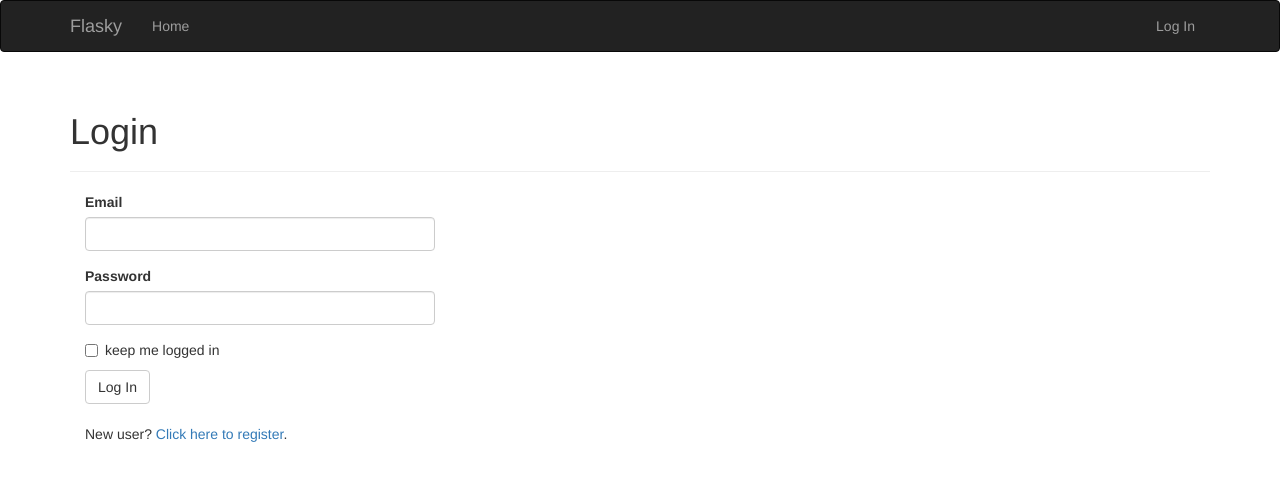
After one commit to steventan0110/first_flask, a Flask app: page /auth/login in a window 1280 px wide. The commit adds this page. Shown: the top 481 px of the page. Run offline with Flask 2, Linux system fonts and the light colour scheme; parts of the project's set-up code (start-up, migrations or seed data) failed here and were passed over; some libraries are stand-ins or nearby versions.

Commit message:
update login authentication form

```diff
--- /dev/null
+++ b/Flask/app/auth/__init__.py
@@ -0,0 +1,4 @@
+from flask import Blueprint
+auth = Blueprint('auth', __name__)
+
+from . import views
--- /dev/null
+++ b/Flask/app/auth/forms.py
@@ -0,0 +1,11 @@
+from flask_wtf import Form
+from wtforms import StringField, PasswordField, BooleanField, SubmitField
+from wtforms.validators import Required, Email, Length
+
+class LoginForm(Form):
+    email = StringField('Email', validators=[Required(),
+                                             Length(1,64),
+                                             Email()])
+    password = PasswordField('Password', validators=[Required()])
+    remember_me = BooleanField('keep me logged in')
+    submit = SubmitField('Log In')
--- /dev/null
+++ b/Flask/app/auth/views.py
@@ -0,0 +1,33 @@
+from flask import render_template, redirect, request, url_for, flash
+from flask_login import login_user, logout_user, login_required, \
+    current_user
+from . import auth
+from .. import db
+from ..models import User
+from ..email import send_email
+from .forms import LoginForm
+
+
+
+@auth.route('/login', methods=['GET', 'POST'])
+def login():
+    form = LoginForm()
+    if form.validate_on_submit():
+        user = User.query.filter_by(email=form.email.data.lower()).first()
+        if user is not None and user.verify_password(form.password.data):
+            login_user(user, form.remember_me.data)
+            '''next saved original route user tried to access'''
+            next = request.args.get('next')
+            if next is None or not next.startswith('/'):
+                next = url_for('main.index')
+            return redirect(next)
+        flash('Invalid email or password.')
+    return render_template('auth/login.html', form=form)
+
+
+@auth.route('/logout')
+@login_required
+def logout():
+    logout_user()
+    flash('You have been logged out.')
+    return redirect(url_for('main.index'))
--- /dev/null
+++ b/Flask/app/templates/auth/login.html
@@ -0,0 +1,15 @@
+{% extends "base.html" %}
+{% import "bootstrap/wtf.html" as wtf %}
+
+{% block title %}Flasky - Login{% endblock %}
+
+{% block page_content %}
+<div class="page-header">
+    <h1>Login</h1>
+</div>
+<div class="col-md-4">
+    {{ wtf.quick_form(form) }}
+    <br>
+    <p>New user? <a href="{{ url_for('auth.register') }}">Click here to register</a>.</p>
+</div>
+{% endblock %}
--- a/Flask/app/templates/base.html
+++ b/Flask/app/templates/base.html
@@ -11,11 +11,18 @@
                 <span class="icon-bar"></span>
                 <span class="icon-bar"></span>
             </button>
-            <a class="navbar-brand" href="/">Flasky</a>
+            <a class="navbar-brand" href="{{ url_for('main.index') }}">Flasky</a>
         </div>
         <div class="navbar-collapse collapse">
             <ul class="nav navbar-nav">
-                <li><a href="/">Home</a></li>
+                <li><a href="{{ url_for('main.index') }}">Home</a></li>
+            </ul>
+            <ul class="nav navbar-nav navbar-right">
+                {% if current_user.is_authenticated %}
+                <li><a href="{{ url_for('auth.logout') }}">Log Out</a></li>
+                {% else %}
+                <li><a href="{{ url_for('auth.login') }}">Log In</a></li>
+                {% endif %}
             </ul>
         </div>
     </div>
```
Also changed, not shown: Flask/app/__init__.py (+8 -1 lines), Flask/app/models.py (+29 -2 lines), Flask/app/templates/index.html (+1 -9 lines), Flask/migrations/versions/c9fc627e3454_update_migration.py (added, +32 -0 lines), Flask/tests/test_user_model.py (added, +36 -0 lines), 7 other files.
